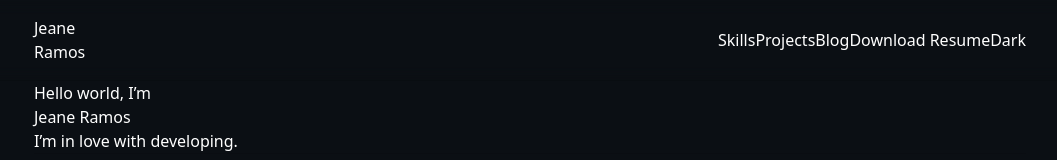
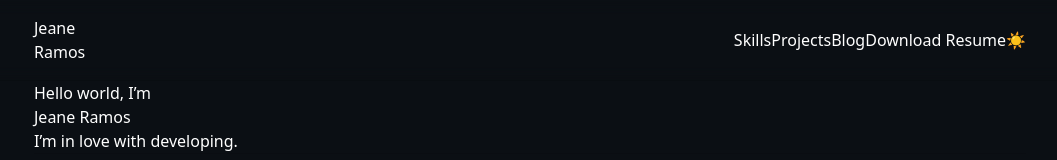
Before and after one commit to jeanbeanie/jeane.dev, a Next.js app: page / in a window 1280 px wide. Shown: the top 160 px of the page, without its empty margins (110-1167 px from the left). Built offline with nearby package versions, Linux system fonts and the light colour scheme.

Commit message:
make component for theme toggle button, add to index

```diff
--- /dev/null
+++ b/src/components/ThemeToggle.tsx
@@ -0,0 +1,51 @@
+import { useEffect, useState } from "react";
+
+type Theme = "dark" | "light";
+
+/**
+ * Uses <html class="dark"> to control theme.
+ * Persists to localStorage under key "theme".
+ *
+ *  _document.tsx sets an initial theme before paint.
+ */
+export default function ThemeToggle() {
+    const [theme, setTheme] = useState<Theme | null>(null);
+
+    // Read current theme after hydration
+    useEffect(() => {
+        const root = document.documentElement;
+        const isDark = root.classList.contains("dark");
+        setTheme(isDark ? "dark" : "light");
+    }, []);
+
+    function apply(next: Theme) {
+        const root = document.documentElement;
+
+        if (next === "dark") root.classList.add("dark");
+        else root.classList.remove("dark");
+
+        localStorage.setItem("theme", next);
+        setTheme(next);
+    }
+
+    function toggle() {
+        // If theme isn't set, default to dark and then toggle to light
+        const current: Theme = theme ?? "dark";
+        apply(current === "dark" ? "light" : "dark");
+    }
+
+    // Avoid SSR/CSR mismatch in label by rendering a stable button early
+    const label =
+        theme === null ? "Theme" : theme === "dark" ? "☀️" : "☽";
+
+    return (
+        <button
+            type="button"
+            onClick={toggle}
+            aria-label="Toggle theme"
+            aria-pressed={theme === "dark"}
+        >
+            {label}
+        </button>
+    );
+}
--- a/src/pages/index.tsx
+++ b/src/pages/index.tsx
@@ -1,4 +1,4 @@
-
+import ThemeToggle from "../components/ThemeToggle";
 export default function Home() {
     function toggleTheme() {
         const root = document.documentElement;
@@ -25,9 +25,7 @@ export default function Home() {
                             Download Resume
                         </a>
 
-                        <button onClick={toggleTheme} type="button" aria-label="Toggle dark mode">
-                            Dark
-                        </button>
+                        <ThemeToggle/>
                     </nav>
 
                     {/* Mobile */}
```
